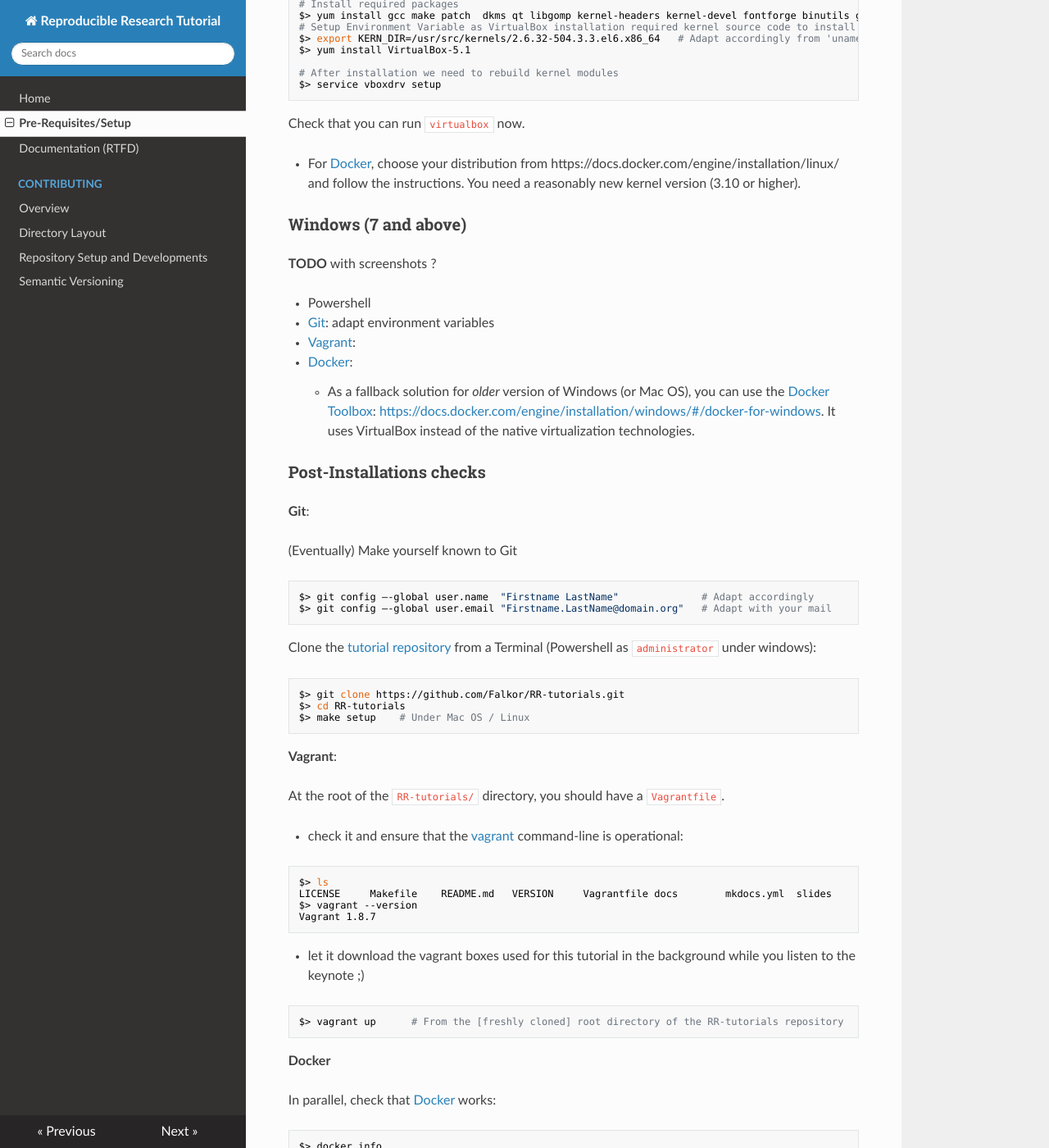
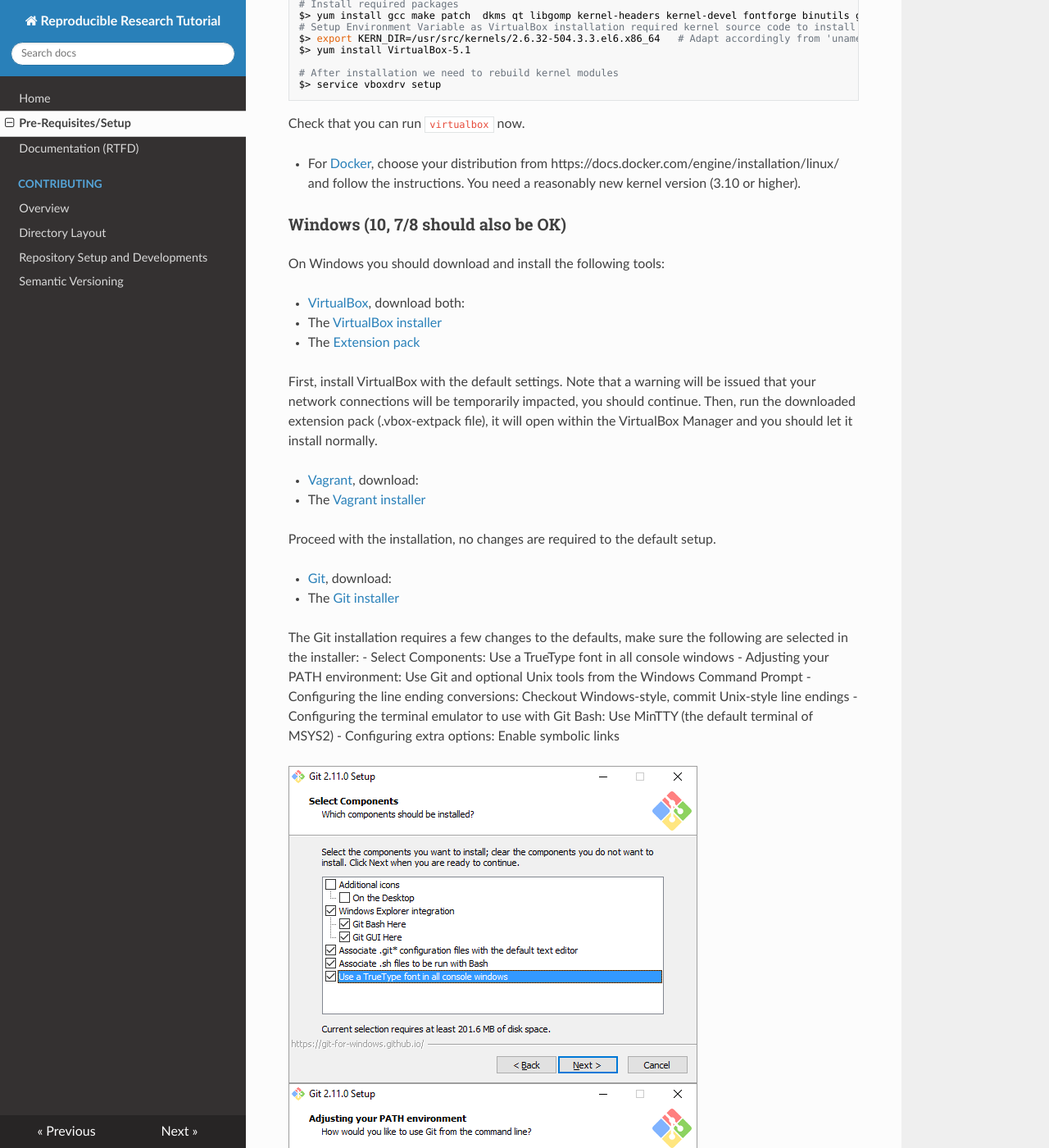
Before and after one commit to Falkor/RR-tutorials, an MkDocs documentation site: the page built from docs/setup/index.md, in a window 1280 px wide and 1400 px high, scrolled down 1746 px. Shown: the whole window at 82% size. Built offline with MkDocs 1.6.1, drawn with Linux system fonts in a browser that asks for light colours; nearby versions of some CDN libraries; old or Windows-style settings are respelled for this version of MkDocs; some of the changed text lies outside the part shown.

Commit message:
Pre-requisites on Windows
Signed-off-by: Valentin Plugaru <valentin.plugaru@uni.lu>

```diff
--- a/docs/setup/index.md
+++ b/docs/setup/index.md
@@ -88,16 +88,64 @@ Check that you can run `virtualbox` now.
 and follow the instructions.
 You need a reasonably new kernel version (3.10 or higher).
 
-### Windows (7 and above)
+### Windows (10, 7/8 should also be OK)
 
-__TODO__ with screenshots ?
+On Windows you should download and install the following tools:
 
-* Powershell
-* [Git](https://git-scm.com/): adapt environment variables
-* [Vagrant](https://www.vagrantup.com):
-* [Docker](https://www.docker.com/):
+* [VirtualBox](https://www.virtualbox.org/wiki/Downloads), download both:
+   - The [VirtualBox installer](http://download.virtualbox.org/virtualbox/5.1.10/VirtualBox-5.1.10-112026-Win.exe)
+   - The [Extension pack](http://download.virtualbox.org/virtualbox/5.1.10/Oracle_VM_VirtualBox_Extension_Pack-5.1.10-112026.vbox-extpack)
+
+First, install VirtualBox with the default settings. Note that a warning will be issued that your network connections will be temporarily impacted, you should continue.
+Then, run the downloaded extension pack (.vbox-extpack file), it will open within the VirtualBox Manager and you should let it install normally.
+
+* [Vagrant](https://www.vagrantup.com/downloads.html), download:
+  - The [Vagrant installer](https://releases.hashicorp.com/vagrant/1.9.1/vagrant_1.9.1.msi)
+
+Proceed with the installation, no changes are required to the default setup.
+
+* [Git](https://git-scm.com/downloads), download:
+   - The [Git installer](https://github.com/git-for-windows/git/releases/download/v2.11.0.windows.1/Git-2.11.0-64-bit.exe)
+
+The Git installation requires a few changes to the defaults, make sure the following are selected in the installer:
+   - Select Components: Use a TrueType font in all console windows
+   - Adjusting your PATH environment: Use Git and optional Unix tools from the Windows Command Prompt
+   - Configuring the line ending conversions: Checkout Windows-style, commit Unix-style line endings
+   - Configuring the terminal emulator to use with Git Bash: Use MinTTY (the default terminal of MSYS2)
+   - Configuring extra options: Enable symbolic links
+
+![Git installer - 1](screenshot_git1.png)
+![Git installer - 2](screenshot_git2.png)
+![Git installer - 3](screenshot_git3.png)
+![Git installer - 4](screenshot_git4.png)
+![Git installer - 5](screenshot_git5.png)
+
+Please note that to clone a Git repository which contains symbolic links (symlinks), you **must** start a shell (Microsoft PowerShell in this example, but a Command Prompt - cmd.exe - or Git Bash shell would work out fine) **with elevated (Administrator) privileges**. This is required in order for git to be able to create symlinks on Windows:
+
+* Start Powershell:
+  1. In the Windows Start menu, type PowerShell
+  2. Normally PowerShell will appear as option on the top as "Best match"
+  3. Right click on it and select "Run as administrator"
+
+![Starting PowerShell](screenshot_powershell.png)
+
+A PowerShell window will appear and you can type your commands in it, e.g.:
+
+~~~bash
+cd $HOME
+git clone https://github.com/falkor/RR-tutorials.git
+cd RR-tutorials
+vagrant init -m ubuntu/trusty64
+vagrant up
+vagrant ssh
+sudo apt-get install -y git-core
+cd /vagrant
+make setup
+~~~
+
+* Optional - [Docker](https://www.docker.com/):
      - As a fallback solution for _older_ version of Windows (or Mac OS), you can use the [Docker Toolbox](https://www.docker.com/products/docker-toolbox):
-<https://docs.docker.com/engine/installation/windows/#/docker-for-windows>. It uses VirtualBox instead of the native virtualization technologies.
+<https://docs.docker.com/engine/installation/windows/#/docker-for-windows>. It uses VirtualBox instead of the Linux native virtualization technologies.
 
 ### Post-Installations checks
 
```
Also changed, not shown: docs/setup/screenshot_git1.png (added), docs/setup/screenshot_git2.png (added), docs/setup/screenshot_git3.png (added), docs/setup/screenshot_git4.png (added), docs/setup/screenshot_git5.png (added), docs/setup/screenshot_powershell.png (added).
